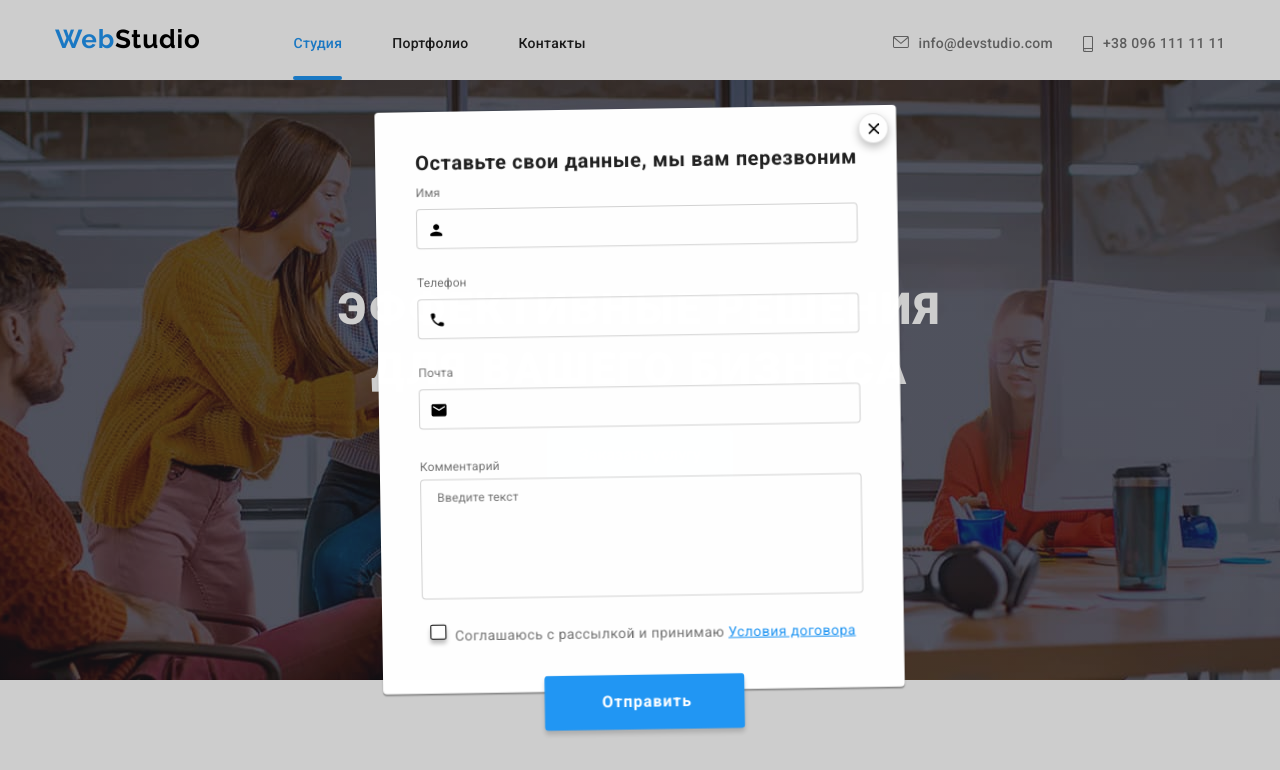
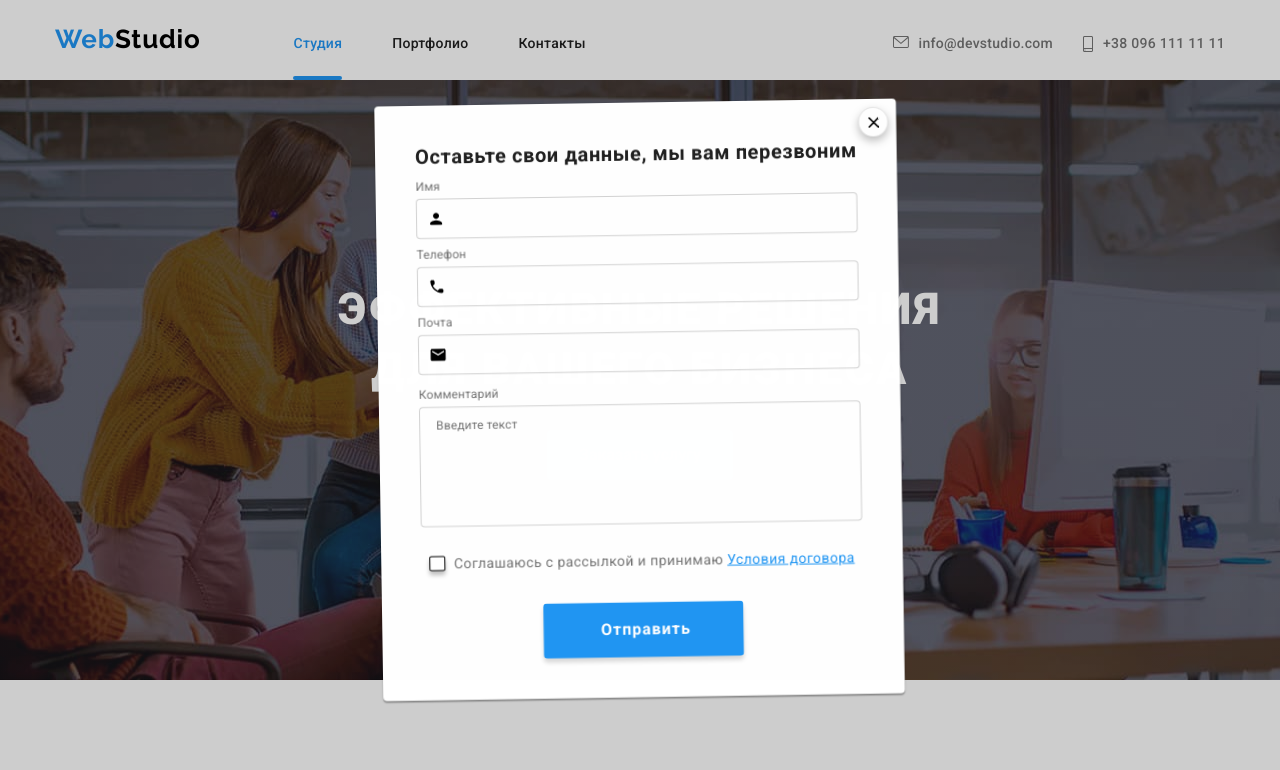
Before and after one commit to kkasyan/goit-markup-hw-06, a plain HTML site: page index.html in a window 1280 px wide. Both pictures are taken after a click on the button "Заказать услугу". Shown: the top 770 px of the page. Drawn offline with nearby package versions, Linux system fonts and the light colour scheme.

Commit message:
label divs

```diff
--- a/css/styles.css
+++ b/css/styles.css
@@ -700,7 +700,7 @@ li {
 
 .modal {
   position: absolute;
-  max-height: 581px;
+  min-height: 581px;
   max-width: 528px;
   background-color: var(--second-text-color);
   box-shadow: 0px 1px 3px rgba(0, 0, 0, 0.12), 0px 1px 1px rgba(0, 0, 0, 0.14),
@@ -715,9 +715,6 @@ li {
   padding-right: 40px;
   padding-bottom: 40px;
   padding-left: 40px;
-}
-
-.form {
 }
 
 .form-group {
@@ -755,7 +752,6 @@ li {
   outline: none;
   border: 1px solid rgba(33, 33, 33, 0.2);
   border-radius: 4px;
-  margin-bottom: 10px;
   width: 100%;
   height: 40px;
   margin-top: 4px;
@@ -765,7 +761,10 @@ li {
 }
 
 .form-icon {
-  transform: translateY(-38px) translateX(-1px);
+  position: absolute;
+  margin-left: 12px;
+  margin-right: 12px;
+  transform: translateY(-29px) translateX(-1px);
   transition: fill 250ms cubic-bezier(0.4, 0, 0.2, 1),
     transform 250ms cubic-bezier(0.4, 0, 0.2, 1);
 }
@@ -779,27 +778,18 @@ li {
   border: 1px solid #2196f3;
 }
 
-.form-icon {
-  margin-left: 12px;
-  margin-right: 12px;
-  transition: transform 250ms cubic-bezier(0.4, 0, 0.2, 1);
-}
-
 .form-icon:hover,
 .form-icon:focus {
   fill: var(--accent-color);
 }
 
 .contact-field {
+  margin-bottom: 10px;
 }
 
 .checkbox-label {
   display: flex;
-  /* align-items: center; */
-}
-
-.checkbox:checked ~ .contact-delails-field:focus,
-.checkbox:checked ~ .contact-delails-field:hover {
+  align-items: center;
 }
 
 .checkbox {
@@ -820,13 +810,17 @@ li {
   height: 15px;
   border: 1px solid #000000;
   background-color: transparent;
+  background-image: none;
   box-shadow: 0px 4px 4px rgba(0, 0, 0, 0.25);
   border-radius: 2px;
   transition: border 250ms cubic-bezier(0.4, 0, 0.2, 1),
-    background-color 250ms cubic-bezier(0.4, 0, 0.2, 1);
+    background-color 250ms cubic-bezier(0.4, 0, 0.2, 1),
+    box-shadow 250ms cubic-bezier(0.4, 0, 0.2, 1),
+    background-image 250ms cubic-bezier(0.4, 0, 0.2, 1);
 }
 
 .checkbox:checked + .checkbox-icon {
+  box-shadow: none;
   border: 1px solid var(--accent-color);
   background-color: var(--accent-color);
   background-image: url(../images/icon\ check.svg);
@@ -834,6 +828,8 @@ li {
   background-origin: border-box;
   border-radius: 2px;
   transition: background-color 250ms cubic-bezier(0.4, 0, 0.2, 1),
+    background-image 250ms cubic-bezier(0.4, 0, 0.2, 1),
+    box-shadow 250ms cubic-bezier(0.4, 0, 0.2, 1),
     background-image 250ms cubic-bezier(0.4, 0, 0.2, 1);
 }
 
@@ -863,9 +859,6 @@ textarea {
 .checkbox-label {
   margin: 0 auto;
 }
-/* .field-input {
-  border-color: var(--accent-color);
-} */
 
 .close-modal-btn {
   margin-top: 8px;
--- a/index.html
+++ b/index.html
@@ -447,7 +447,7 @@
             <strong id="contact-details-head" class="contact-details-head">
               Оставьте свои данные, мы вам перезвоним
             </strong>
-
+            <div class="contact-field">
               <label for="name" class="contact-details-field">
                 <span class="label-text">Имя</span>
               </label>
@@ -461,7 +461,8 @@
               <svg class="form-icon" width="18" height="18">
                 <use href="./images/symbol-defs.svg#icon-person-black"></use>
               </svg>
-
+            </div>
+            <div class="contact-field">
               <label for="tel" class="contact-details-field">
                 <span class="label-text">Телефон</span>
               </label>
@@ -475,6 +476,8 @@
               <svg class="form-icon" width="18" height="18">
                 <use href="./images/symbol-defs.svg#icon-phone-black"></use>
               </svg>
+            </div>
+            <div class="contact-field">
               <label for="email" class="contact-details-field">
                 <span class="label-text">Почта</span>
               </label>
@@ -488,6 +491,7 @@
               <svg class="form-icon" width="18" height="18">
                 <use href="./images/symbol-defs.svg#icon-email-black"></use>
               </svg>
+            </div>
             <label class="textarea">
               <span class="label-text">Комментарий</span>
               <textarea
```
Lines whose indentation alone changed are shown as unchanged.
